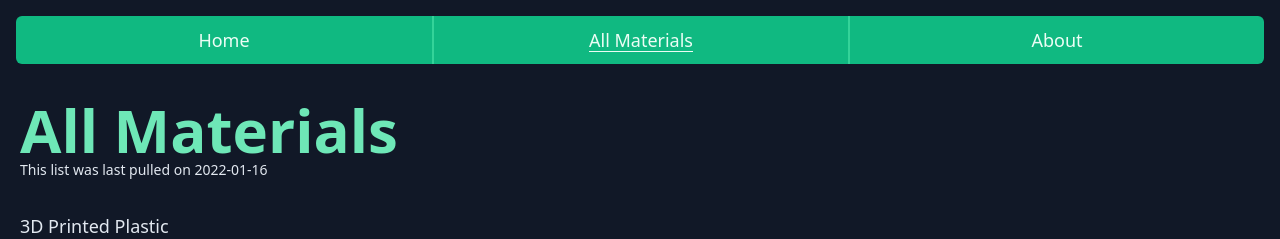
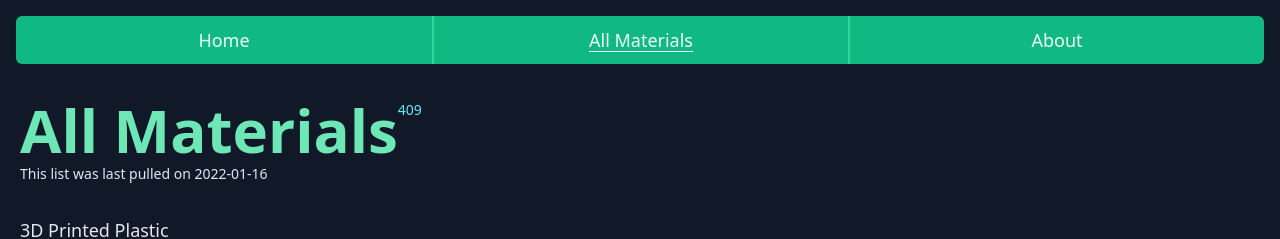
Before and after one commit to jasonflorentino/hamiltoss, a SvelteKit app: page /materials in a window 1280 px wide. Shown: the top 239 px of the page. Built offline with nearby package versions, Linux system fonts and the light colour scheme.

Commit message:
Add materials count to list page

```diff
--- a/src/routes/materials/+page.svelte
+++ b/src/routes/materials/+page.svelte
@@ -5,8 +5,10 @@
 </script>
 
 <main class="p-5">
-	<h1 class="text-4xl md:text-5xl lg:text-6xl font-bold text-emerald-300">All Materials</h1>
-	<p class="text-sm font-medium">This list was last pulled on 2022-01-16</p>
+	<h1 class="text-4xl md:text-5xl lg:text-6xl font-bold text-emerald-300">
+		All Materials<span class="text-xs  md:text-sm align-top font-medium text-cyan-300">{data.items.length}</span>
+	</h1>
+	<p class="mt-1 text-sm font-medium">This list was last pulled on 2022-01-16</p>
 
 	<ul class="mt-5 divide-emerald-400 divide-y">
 		{#each sortBy(data.items, ['mat_nm']) as item}
```
